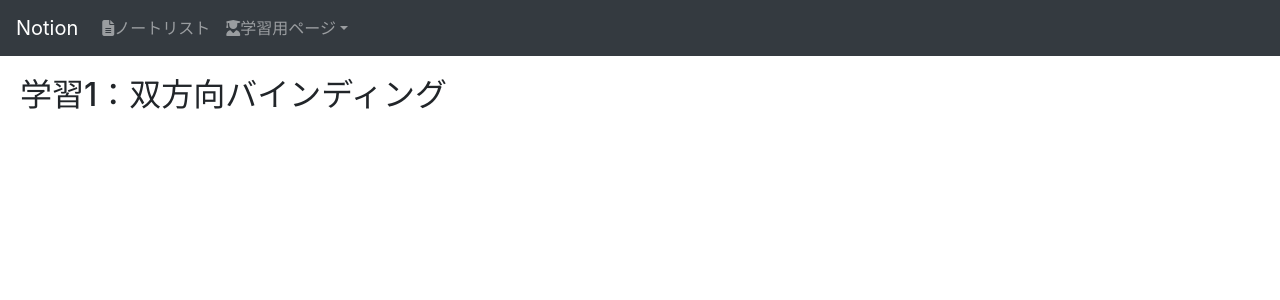
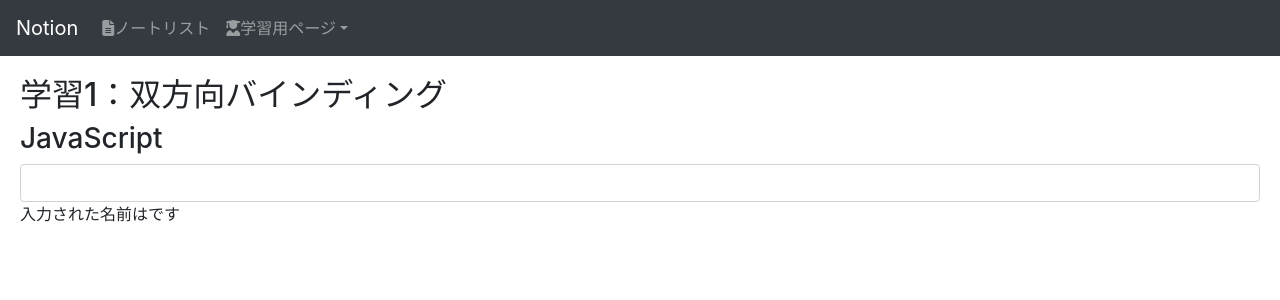
Before and after one commit to ryotaro-boost/practice_vue.js, a Vue app: page /study/binding in a window 1280 px wide. Shown: the top 300 px of the page. Built offline with nearby package versions, Linux system fonts and the light colour scheme.

Commit message:
従来のJavaScriptでinputに入力された文字列をリアルタイムでhtmlに出力する処理を記述

```diff
--- a/src/components/study/BindingPage.vue
+++ b/src/components/study/BindingPage.vue
@@ -1,10 +1,27 @@
 <template>
   <div class="binding-page">
     <h2>学習1：双方向バインディング</h2>
+
+    <!-- 従来のJavaScript -->
+    <h3><span>JavaScript</span></h3>
+    <input class="form-control" id="name">
+    <span id="text">入力された名前はです</span>
+    <br>
+    <br>
   </div>
 </template>
 
 <script>
+// 従来のJavaScript
+window.onload = function() {
+  const nameInput = document.getElementById('name');
+  nameInput.oninput = function() {
+    const name = nameInput.value;
+    const text = document.getElementById('text');
+    text.innerHTML = '入力された名前は' + name + 'です';
+  }
+}
+
 export default {
 
 }
```
